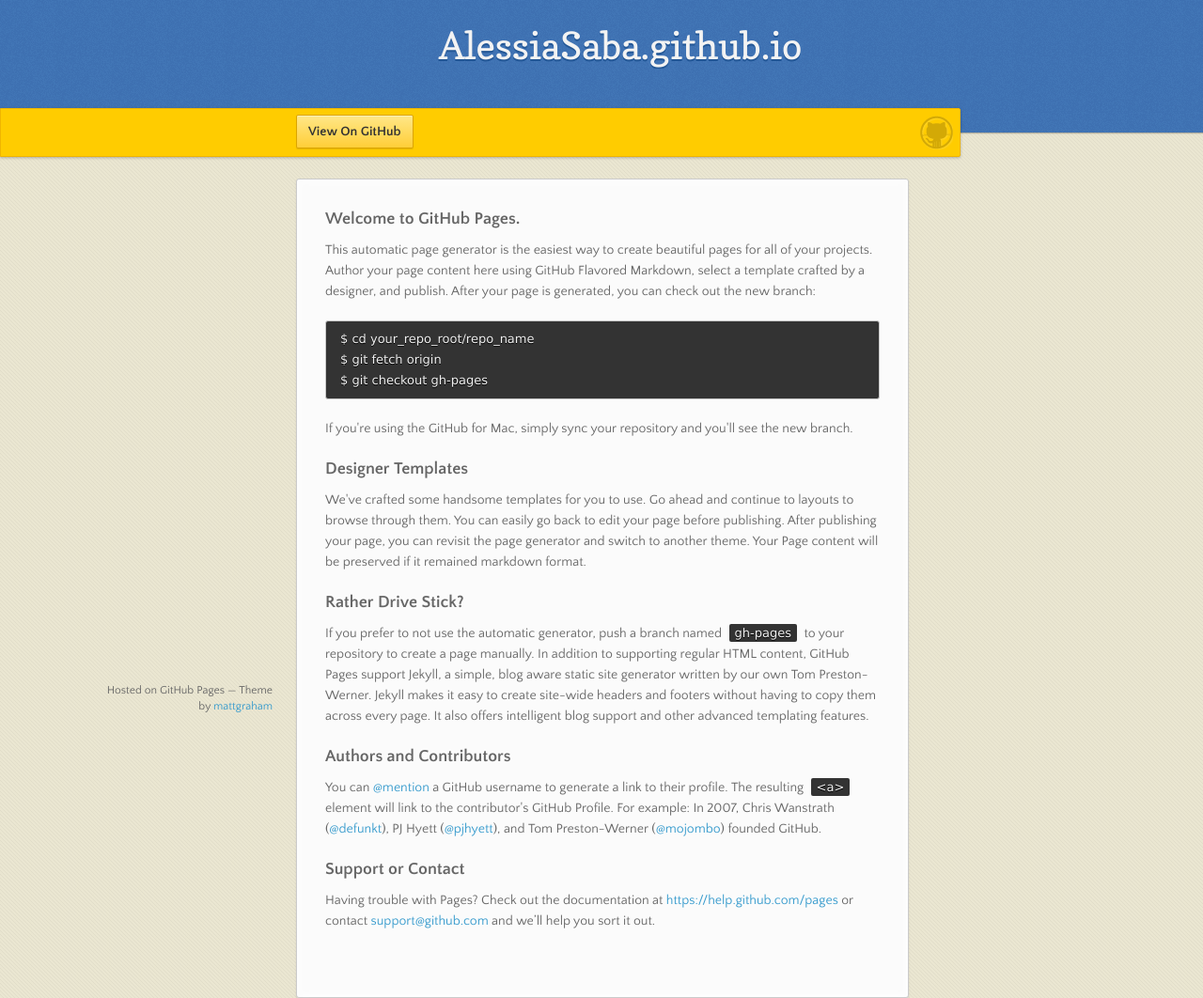
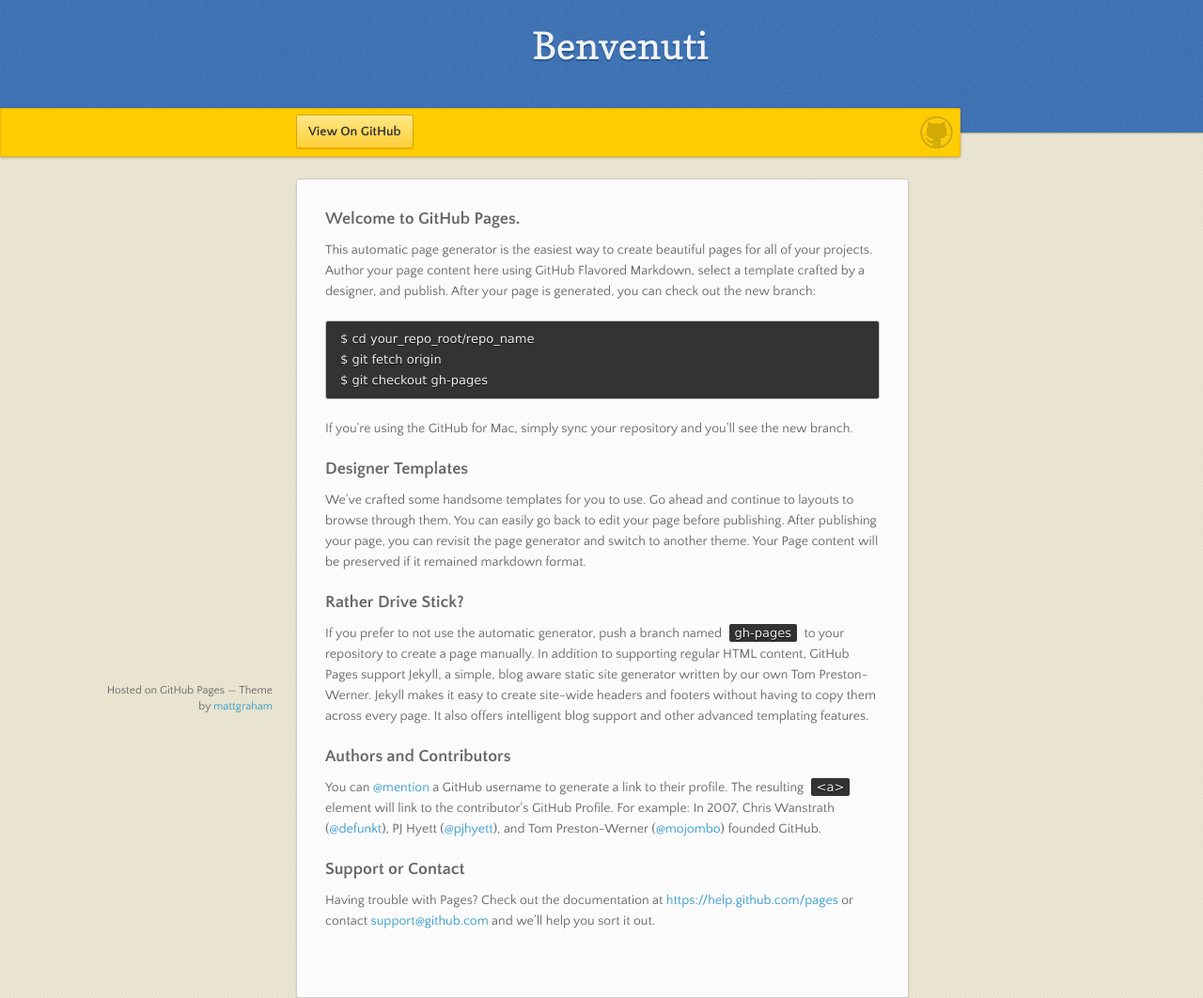
Before and after one commit to AlessiaSaba/AlessiaSaba.github.io, a plain HTML site: page index.html in a window 1280 px wide. Shown: the top 1062 px of the page at 94% size. Drawn offline with nearby package versions, Linux system fonts and the light colour scheme.

Commit message:
Update index.html

```diff
--- a/index.html
+++ b/index.html
@@ -17,7 +17,7 @@
   <body>
 
       <header>
-        <h1>AlessiaSaba.github.io</h1>
+        <h1>Benvenuti</h1>
         <p></p>
       </header>
 
```
